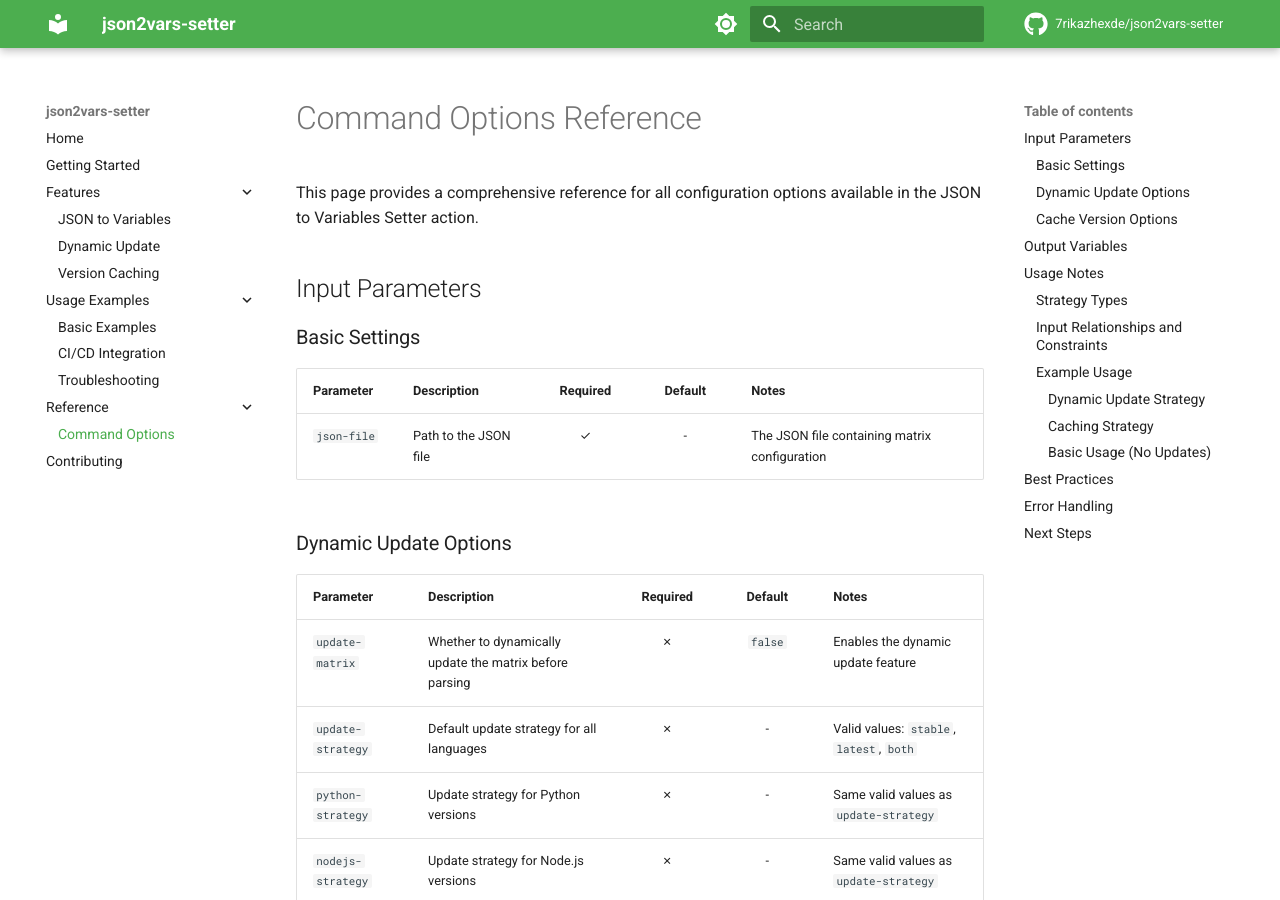
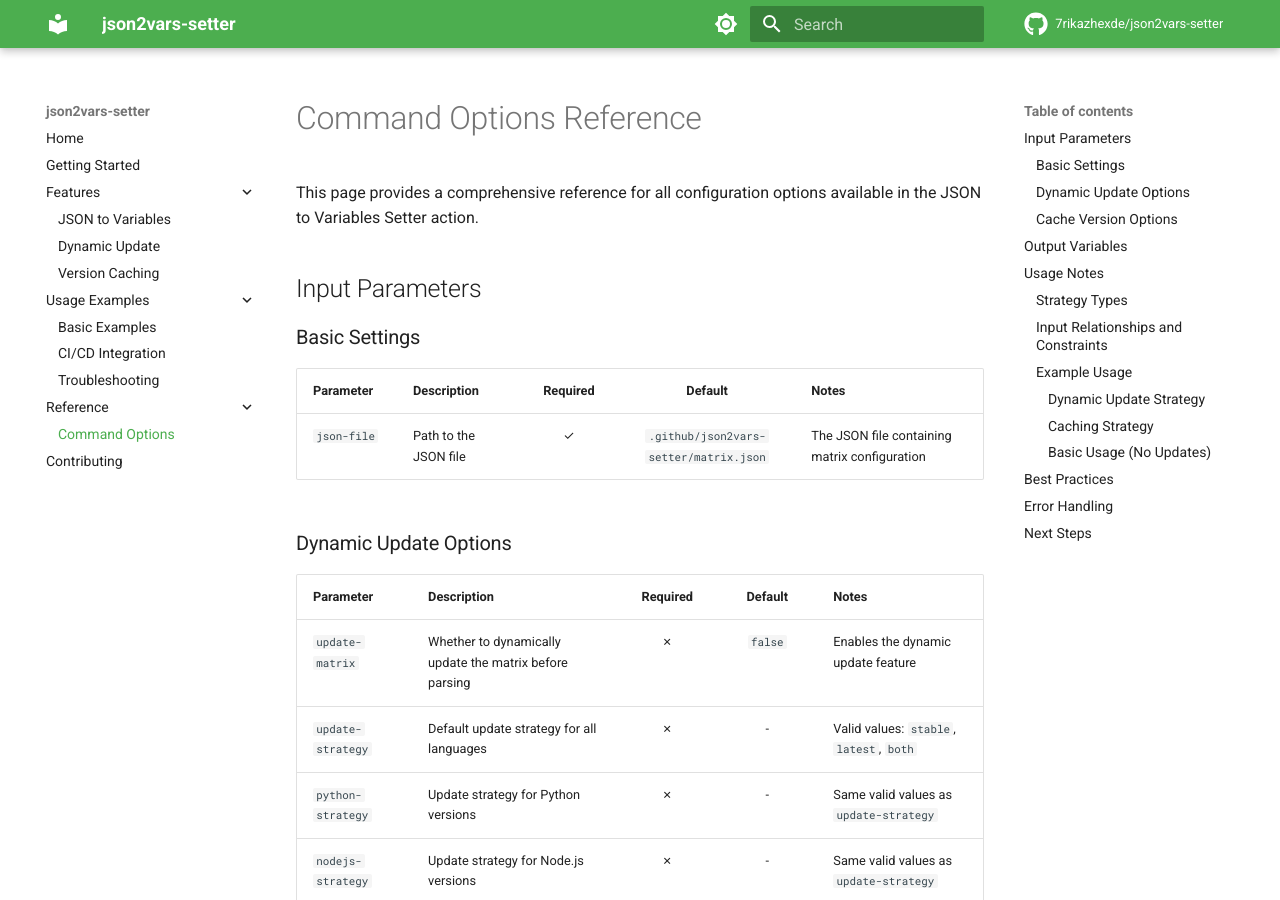
Before and after one commit to 7rikazhexde/json2vars-setter, an MkDocs documentation site: the page built from docs/reference/options.md, in a window 1280 px wide and 900 px high. Built offline with MkDocs 1.6.1 and Material for MkDocs 9.7.7, drawn with Linux system fonts in a browser that asks for light colours; comment, search, counter and statistics services are not loaded.

Commit message:
:memo: Update default path for JSON configuration file in options reference

```diff
--- a/docs/reference/options.md
+++ b/docs/reference/options.md
@@ -8,7 +8,7 @@ This page provides a comprehensive reference for all configuration options avail
 
 | Parameter | Description | Required | Default | Notes |
 |-----------|-------------|:--------:|:-------:|-------|
-| `json-file` | Path to the JSON file | ✓ | - | The JSON file containing matrix configuration |
+| `json-file` | Path to the JSON file | ✓ | `.github/json2vars-setter/matrix.json` | The JSON file containing matrix configuration |
 
 ### Dynamic Update Options
 
```
